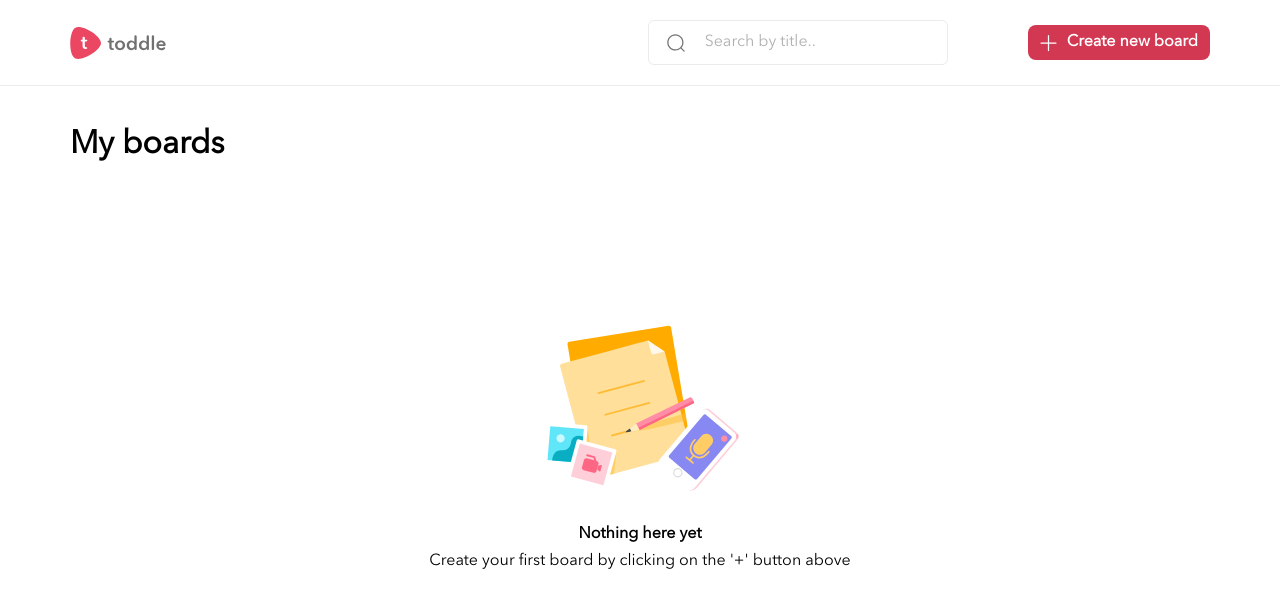
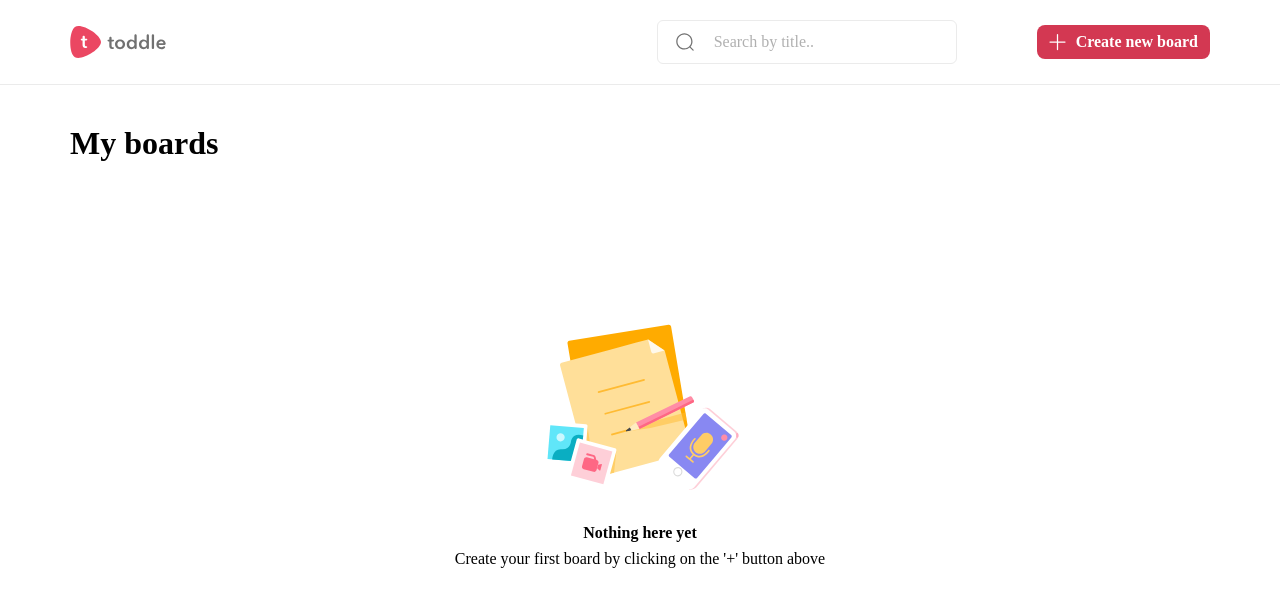
Before and after one commit to Riyaz-01/Bulletin-Boards, a React (Vite) app: page / in a window 1280 px wide. Shown: the top 608 px of the page. Built offline with nearby package versions, Linux system fonts and the light colour scheme.

Commit message:
font fix

```diff
--- a/src/index.css
+++ b/src/index.css
@@ -1,6 +1,9 @@
 @font-face {
-	font-family: avenir;
-	src: url('./assets//fonts/Avenir\ Next\ Font.ttf');
+	font-family: 'avenir_next_lt_proregular';
+	src: url('./assets/fonts/avenir_next_font-webfont.woff') format('woff2'),
+		url('./assets/fonts/avenir_next_font-webfont.woff2') format('woff');
+	font-weight: normal;
+	font-style: normal;
 }
 * {
 	padding: 0;
```
Also changed, not shown: src/assets/fonts/avenir_next_font-webfont.woff (added), src/assets/fonts/avenir_next_font-webfont.woff2 (added).
